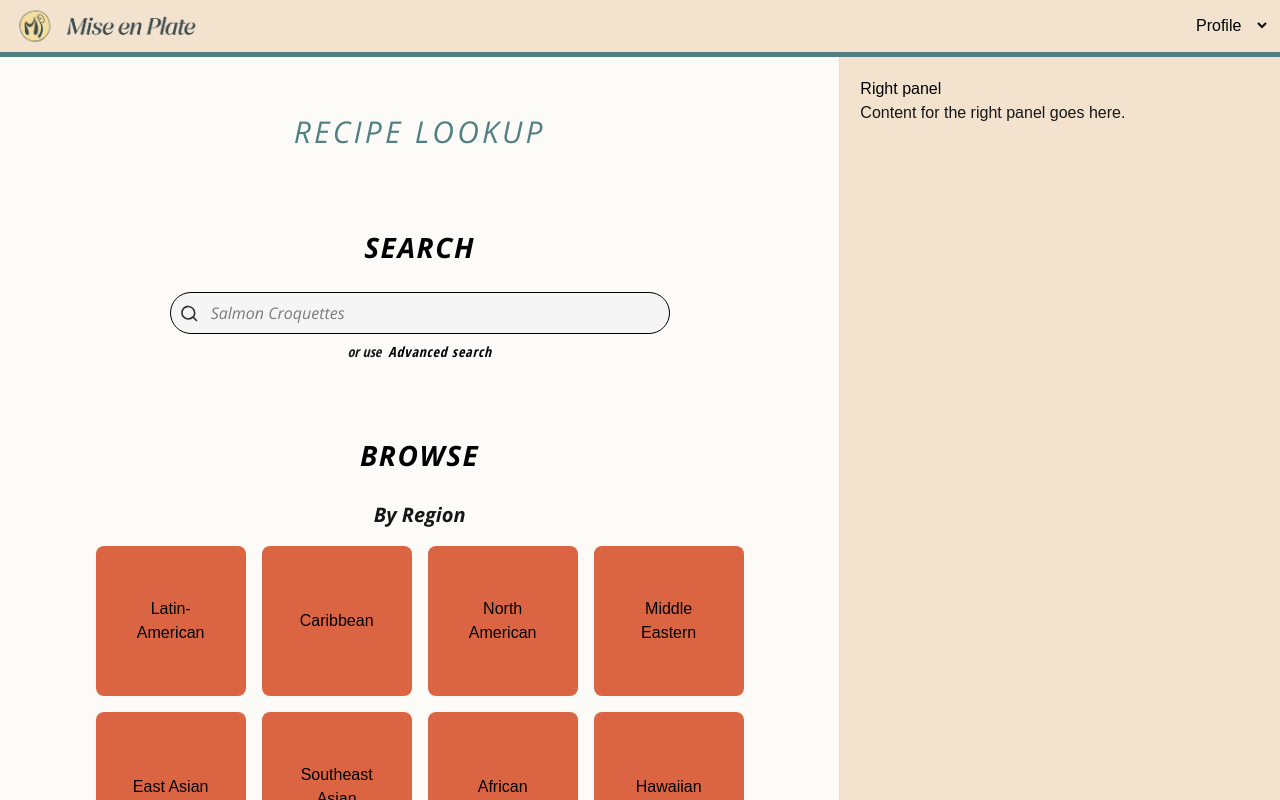
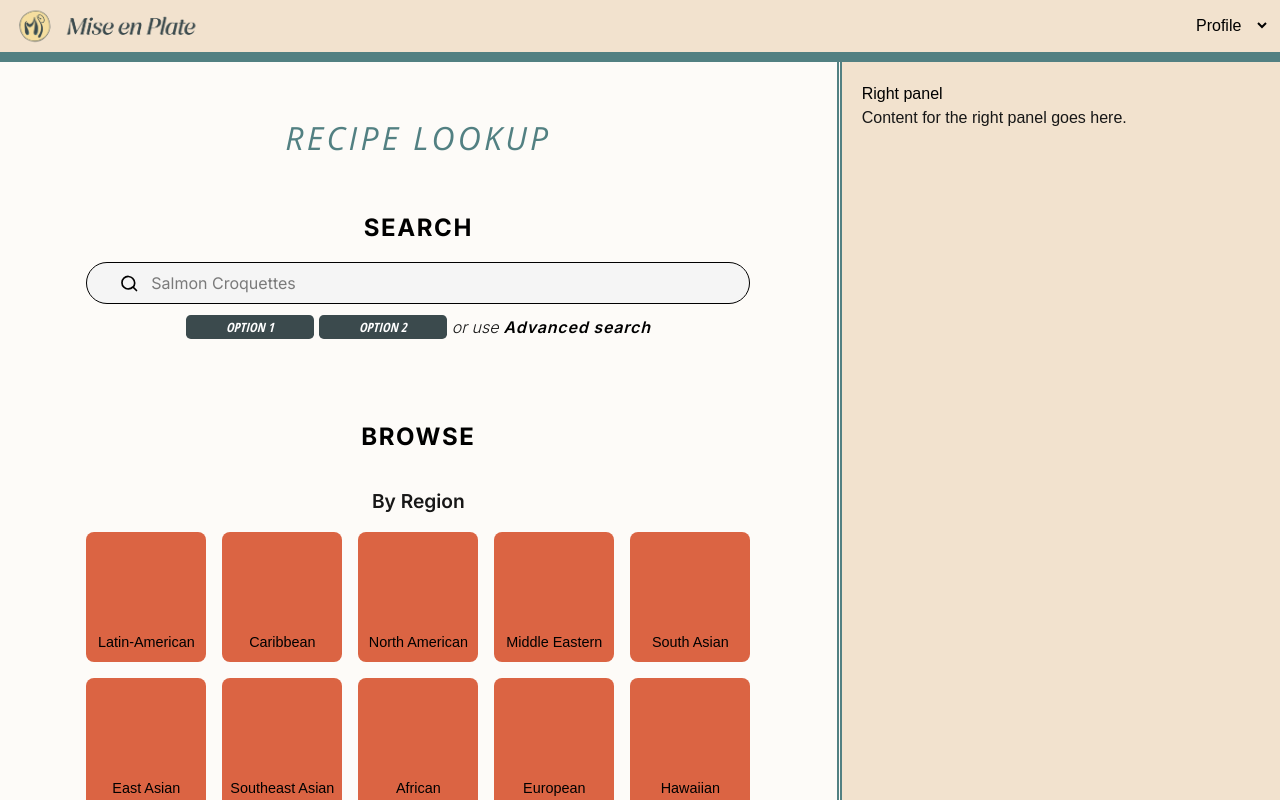
Before and after one commit to neon-super-nova/mep-frontend, a React (Create React App) app: page /home in a window 1280 px wide. Shown: the top 800 px of the page. Built offline with nearby package versions, Linux system fonts and the light colour scheme.

Commit message:
finished layout for left side of home page

```diff
--- a/src/components/ui-basic-reusables/other/browse-blocks.css
+++ b/src/components/ui-basic-reusables/other/browse-blocks.css
@@ -1,34 +1,46 @@
 .browse-blocks-total {
+  margin-top: 1rem;
   margin-bottom: 2rem;
   text-align: center;
 }
 
 .browse-blocks-subheading {
-  font-family: "Open Sans", sans-serif;
-  font-weight: bold;
-  font-size: 20px;
+  font-family: "Inter", sans-serif;
+  font-weight: 600;
+  font-size: 1.2rem;
   margin-bottom: 1rem;
   text-align: center;
 }
 
+.shared-content-wrapper {
+  max-width: 41.5rem;
+  margin: 0 auto;
+  width: 100%;
+}
+
 .browse-blocks-container {
   display: grid;
-  grid-template-columns: repeat(4, 1fr); /* Always 4 per row */
+  grid-template-columns: repeat(5, 7.5rem);
   gap: 1rem;
-  justify-items: center;
+  justify-content: center;
 }
 
 .browse-blocks-block {
   background-color: #db6443;
   color: black;
-  padding: 2rem;
+  width: 7.5rem;
+  height: 8.125rem;
   border-radius: 0.5rem;
+  display: flex;
+  flex-direction: column;
+  justify-content: flex-start;
+  align-items: center;
+  padding: 0.5rem;
+  cursor: pointer;
+  font-size: 0.9rem;
   text-align: center;
-  cursor: pointer;
-  width: 150px;
-  height: 150px; /* Consistent height */
-  display: flex;
-  align-items: center;
-  justify-content: center;
-  font-weight: 500;
 }
+
+.browse-blocks-block span {
+  margin-top: auto;
+}
--- a/src/components/ui-basic-reusables/other/browse-blocks.jsx
+++ b/src/components/ui-basic-reusables/other/browse-blocks.jsx
@@ -4,6 +4,7 @@ function BrowseBlocks({ subheading, blocks }) {
   return (
     <div className="browse-blocks-total">
       <p className="browse-blocks-subheading">{subheading}</p>
+      <div className="shared-content-wrapper">
         <div className="browse-blocks-container">
           {blocks.map((block, index) => (
             <div
@@ -11,9 +12,10 @@ function BrowseBlocks({ subheading, blocks }) {
               className="browse-blocks-block"
               onClick={block.onClick}
             >
-            {block.label}
+              <span>{block.label}</span>
             </div>
           ))}
+        </div>
       </div>
     </div>
   );
--- a/src/components/ui-basic-reusables/other/search-bar.css
+++ b/src/components/ui-basic-reusables/other/search-bar.css
@@ -1,24 +1,30 @@
+.shared-content-wrapper {
+  max-width: 41.5rem;
+  margin: 0 auto;
+  width: 100%;
+}
 .home-page-left-panel-search-wrapper {
   display: flex;
   align-items: center;
+  width: 100%;
+  padding: 0.5rem 2rem;
   border: 1px solid black;
   background-color: #f5f5f5;
   border-radius: 99px;
-  padding: 0.5rem;
-  width: 100%;
-  max-width: 500px;
+  box-sizing: border-box;
 }
 
 .search-icon {
   margin-right: 0.75rem;
-  color: #333;
+  color: black;
 }
 
 .home-page-left-panel-searchbar {
   flex: 1;
+  width: 100%;
   border: none;
   background: transparent;
-  font-size: 16px;
-  font-family: "Open Sans", sans-serif;
+  font-size: 1rem;
+  font-family: "Inter", sans-serif;
   outline: none;
 }
--- a/src/components/ui-basic-reusables/other/search-bar.jsx
+++ b/src/components/ui-basic-reusables/other/search-bar.jsx
@@ -2,6 +2,7 @@ import "./search-bar.css";
 
 function SearchBar() {
   return (
+    <div className="shared-content-wrapper">
       <div className="home-page-left-panel-search-wrapper">
         <svg
           className="search-icon"
@@ -25,6 +26,7 @@ function SearchBar() {
           placeholder="Salmon Croquettes"
         />
       </div>
+    </div>
   );
 }
 
--- a/src/index.css
+++ b/src/index.css
@@ -1,5 +1,6 @@
 @import "tailwindcss";
 @import url("https://fonts.googleapis.com/css2?family=Open+Sans&display=swap");
+@import url("https://fonts.googleapis.com/css2?family=Open+Sans+Condensed:wght@600&display=swap&ital=1");
 
 body {
   margin: 0;
--- a/src/page-css/home-page.css
+++ b/src/page-css/home-page.css
@@ -19,7 +19,7 @@ html {
   align-items: center;
   background-color: #f2e2ce;
   padding: 5px 10px;
-  border-bottom: 5px solid #528082;
+  border-bottom: 10px solid #528082;
 }
 
 .home-page-logo {
@@ -48,58 +48,78 @@ html {
   justify-content: start;
   align-items: center;
   padding: 20px;
-  border-right: 1px solid #ddd;
+  border-right: 5px double #528082;
   background-color: rgb(242, 226, 206, 0.15);
 }
 
 .home-page-right-panel-title {
   font-family: "Open Sans", sans-serif;
-  font-size: 30px;
+  font-size: 2rem;
   font-weight: 50;
   letter-spacing: 0.2rem;
   color: #528082;
   margin-top: 2rem;
 }
 
+.shared-content-wrapper {
+  max-width: 41.5rem;
+  margin: 0 auto;
+  width: 100%;
+}
+
 .home-page-left-panel-search-div,
 .home-page-left-panel-browse-div {
-  width: 100%;
+  align-items: center;
+  justify-content: start;
   display: flex;
   flex-direction: column;
-  justify-content: start;
-  align-items: center;
-  margin-top: 3rem;
-  margin-bottom: 3rem;
+  width: 100%;
+  margin-top: 2rem;
+  margin-bottom: 2rem;
 }
 
 .home-page-left-panel-subtitles {
-  font-family: "Open Sans", sans-serif;
-  font-size: 28px;
+  font-family: "Inter", sans-serif;
+  font-size: 1.5rem;
   font-weight: bolder;
   letter-spacing: 0.1rem;
   color: black;
-  margin-top: 1.5rem;
-  margin-bottom: 1.5rem;
+  margin-top: 1rem;
+  margin-bottom: 1rem;
 }
 
 .home-page-left-panel-advanced-search {
   display: flex;
-  gap: 7px;
-  margin-top: 7px;
+  gap: 5px;
+  margin-top: 0.7rem;
+}
+
+.home-page-left-panel-advanced-search-buttons {
+  border-radius: 0.3rem;
+  background-color: #3b4a4d;
+  color: white;
+  width: 8rem;
+  padding: 0rem;
+  text-align: center;
+  font-size: 0.8rem;
+  border: none;
+  cursor: pointer;
+  font-family: "Open Sans Condensed", sans-serif;
+  font-style: italic;
 }
 
 .home-page-left-panel-advanced-search-reg {
-  font-family: "Open Sans Condensed", sans-serif;
-  font-size: 14px;
+  font-family: "Inter", sans-serif;
+  font-size: 1rem;
   font-style: italic;
   font-weight: 200;
 }
 
 .home-page-left-panel-advanced-search-bold {
-  font-family: "Open Sans Condensed", sans-serif;
+  font-family: "Inter", sans-serif;
   font-style: italic;
   font-weight: 550;
-  font-size: 14px;
+  font-size: 1rem;
   letter-spacing: 0.05rem;
 }
 
--- a/src/pages/Home-Page.jsx
+++ b/src/pages/Home-Page.jsx
@@ -25,10 +25,17 @@ function HomePage() {
             <SearchBar />
             {/* Advanced bar */}
             <div className="home-page-left-panel-advanced-search">
+              <button className="home-page-left-panel-advanced-search-buttons">
+                OPTION 1
+              </button>
+              <button className="home-page-left-panel-advanced-search-buttons">
+                OPTION 2
+              </button>
               <p className="home-page-left-panel-advanced-search-reg">or use</p>
               <Link className="home-page-left-panel-advanced-search-bold">
                 Advanced search
               </Link>
+            </div>
           </div>
           {/* Browse part */}
           <div className="home-page-left-panel-browse-div">
@@ -41,11 +48,12 @@ function HomePage() {
                 { label: "Caribbean", onClick: () => {} },
                 { label: "North American", onClick: () => {} },
                 { label: "Middle Eastern", onClick: () => {} },
+                { label: "South Asian", onClick: () => {} },
                 { label: "East Asian", onClick: () => {} },
                 { label: "Southeast Asian", onClick: () => {} },
                 { label: "African", onClick: () => {} },
+                { label: "European", onClick: () => {} },
                 { label: "Hawaiian", onClick: () => {} },
-                  { label: "European", onClick: () => {} },
               ]}
             />
             <BrowseBlocks
@@ -64,13 +72,17 @@ function HomePage() {
                   onClick: () => console.log("Clicked 3"),
                 },
                 {
+                  label: "Vegetarian",
+                  onClick: () => console.log("Clicked 4"),
+                },
+                {
                   label: "Vegan",
                   onClick: () => console.log("Clicked 4"),
                 },
               ]}
             />
             <BrowseBlocks
-                subheading="By Allergen Restriction"
+              subheading="By Diet Restriction"
               blocks={[
                 {
                   label: "Gluten free",
@@ -88,9 +100,12 @@ function HomePage() {
                   label: "Shellfish free",
                   onClick: () => console.log("Clicked 4"),
                 },
+                {
+                  label: "Low carb",
+                  onClick: () => console.log("Clicked 4"),
+                },
               ]}
             />
-            </div>
           </div>
         </div>
 
```
Lines whose indentation alone changed are shown as unchanged.
